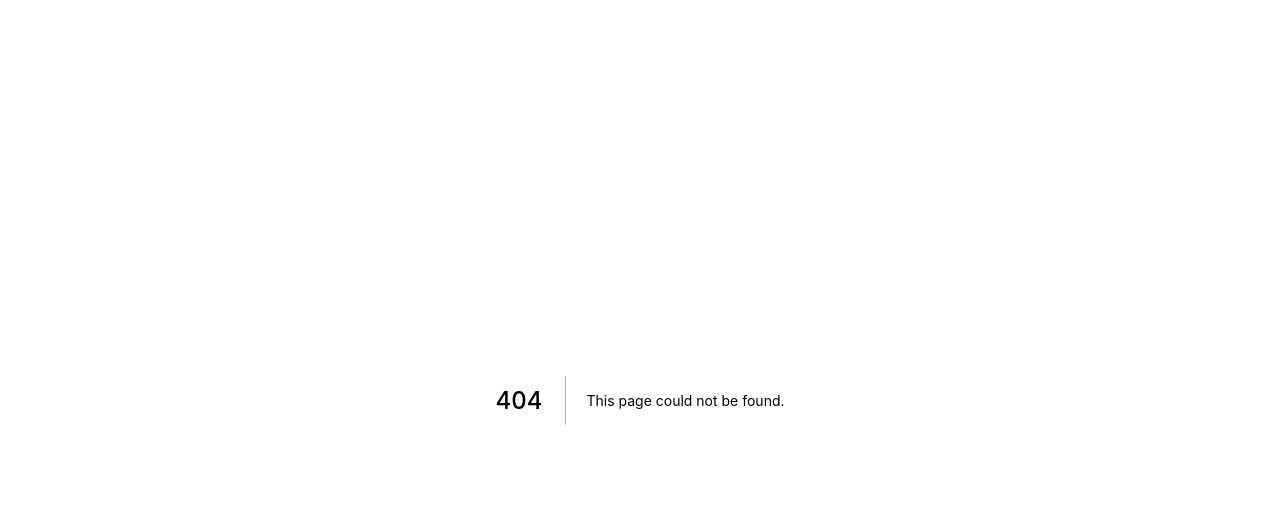
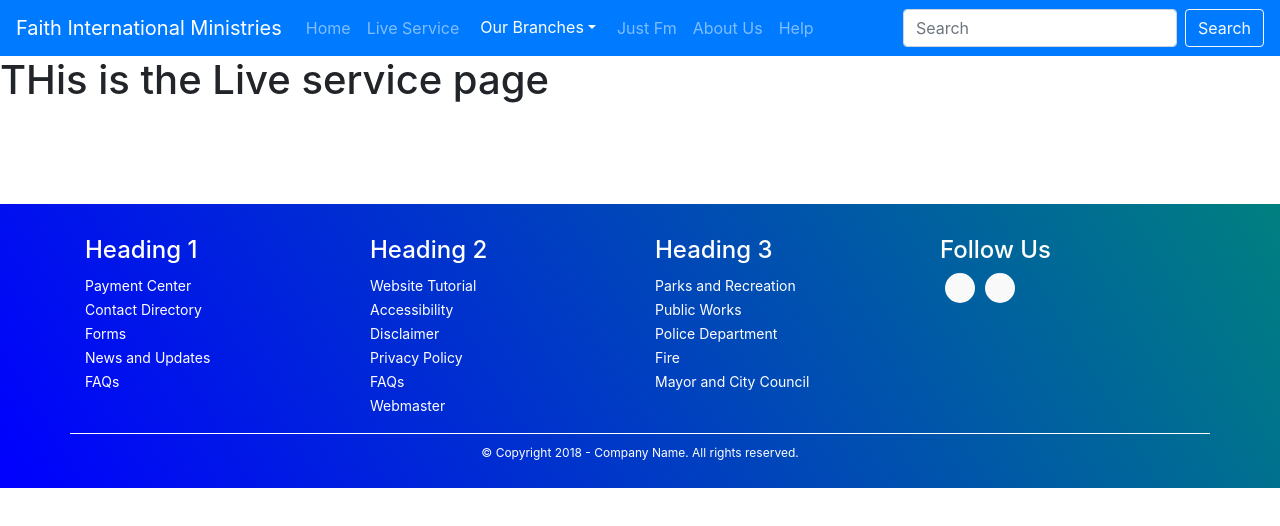
Before and after one commit to collinskoech11/FIM-NEXT-2, a Next.js app in the folder fim-next/: page /LiveService in a window 1280 px wide. Before the commit this address had no page. Shown: the top 526 px of the page. Built offline with nearby package versions, Linux system fonts and the light colour scheme.

Commit message:
update page routes

```diff
--- /dev/null
+++ b/fim-next/pages/LiveService.js
@@ -0,0 +1,15 @@
+import React from 'react'
+import NavPage from '../components/NavPage'
+import FooterPage from '../components/FooterPage'
+
+const LiveService = () => {
+    return (
+        <div>
+            <NavPage/>
+            <h1>THis is the Live service page</h1>
+            <FooterPage/>
+        </div>
+    )
+}
+
+export default LiveService
--- a/fim-next/styles/globals.css
+++ b/fim-next/styles/globals.css
@@ -32,7 +32,7 @@ a {
 }
 
 #footer a:hover {
-  color: #FA944B;
+  color: red;
   text-decoration: none;
 }
 
```
